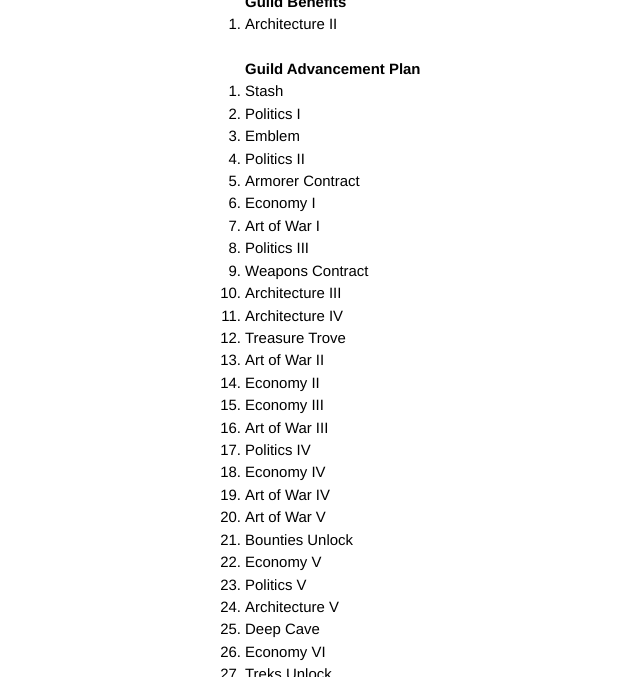
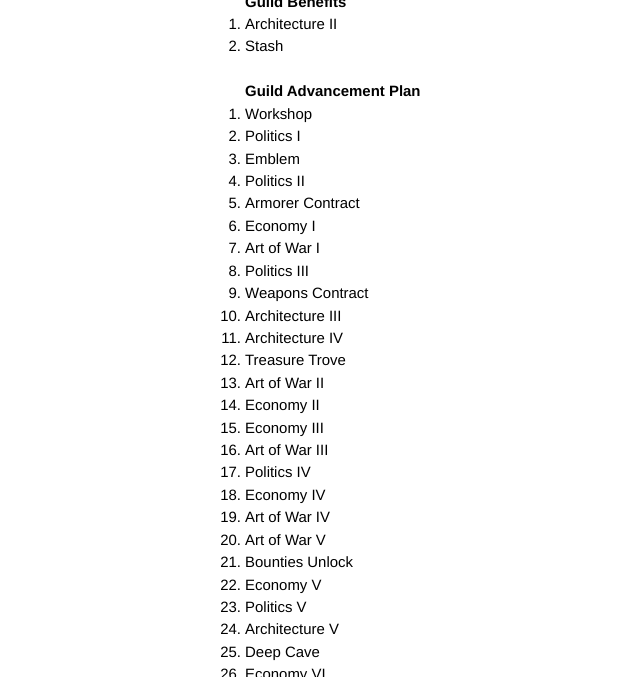
Before and after one commit to haus-scholia/haus-scholia.github.io, a Jekyll site: the page built from charter/index.markdown, in a window 1280 px wide and 900 px high, scrolled down 601 px, cut to the strip 223-900 px from the top of the window. Shown: the whole strip, without its empty margins (81-721 px from the left). Built offline with Jekyll 4.4.1, drawn with Linux system fonts in a browser that asks for light colours; Markdown is read by kramdown in place of the engine named in the settings.

Commit message:
update benefits

```diff
--- a/charter/index.markdown
+++ b/charter/index.markdown
@@ -26,10 +26,11 @@ A knot of crimson and gold representing knowledge and adventure, surrounded by a
 
 ##Guild Benefits
 1. Architecture II
+1. Stash
 <br /><br />
 
 ##Guild Advancement Plan
-1. Stash
+1. Workshop
 1. Politics I
 1. Emblem
 1. Politics II
```
